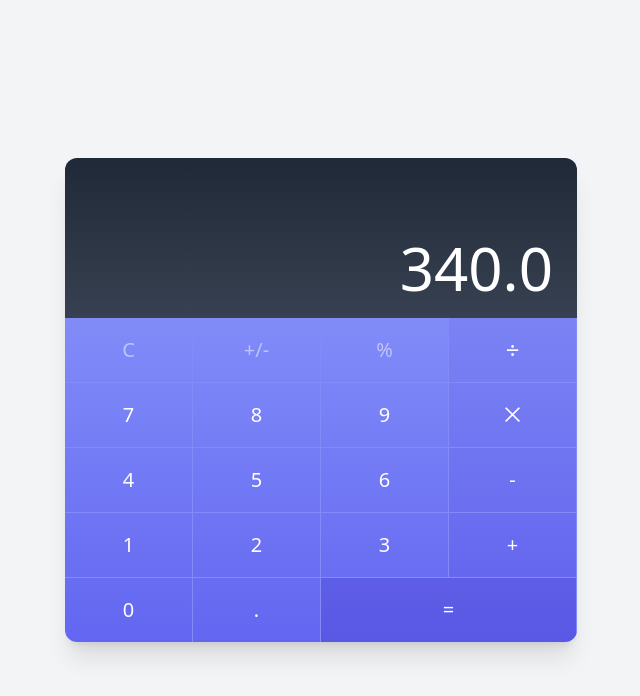
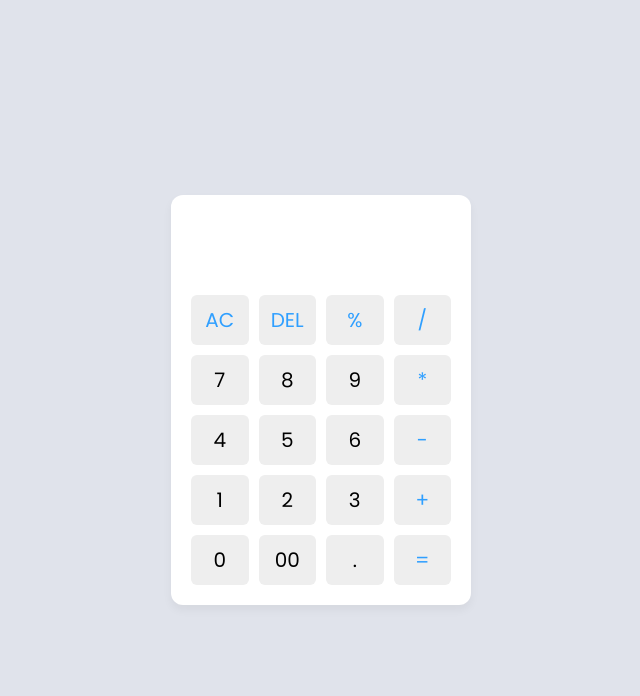
Before and after one commit to aytmamatov/calculator, a React (Vite) app: page / in a window 1280 px wide. Shown: the top 696 px of the page, without its empty margins (319-959 px from the left). Built offline with nearby package versions, Linux system fonts and the light colour scheme; the HTML template or start-up script is replaced by a standard one.

Commit message:
Updated the calculator

```diff
--- a/src/App.tsx
+++ b/src/App.tsx
@@ -1,5 +1,5 @@
 import "./app.scss";
-import Calculator from "./components/Calculator";
+import Calculator from "./components/Calculator/Calculator";
 
 function App() {
   return (
--- a/src/app.scss
+++ b/src/app.scss
@@ -1,3 +1,5 @@
+@import url("https://fonts.googleapis.com/css2?family=Poppins:wght@300;400;500;600;700&display=swap");
+
 @tailwind base;
 @tailwind components;
 @tailwind utilities;
--- a/src/components/Calculator.tsx
+++ /dev/null
@@ -1,122 +0,0 @@
-function Calculator() {
-  return (
-    <div className="min-w-screen min-h-screen bg-gray-100 flex items-center justify-center px-5 py-5">
-      <div className="w-full mx-auto rounded-xl bg-gray-100 shadow-xl text-gray-800 relative overflow-hidden max-w-lg">
-        <div className="w-full h-40 bg-gradient-to-b from-gray-800 to-gray-700 flex items-end text-right">
-          <div className="w-full py-5 px-6 text-6xl text-white font-thin">
-            340.0
-          </div>
-        </div>
-        <div className="w-full bg-gradient-to-b from-indigo-400 to-indigo-500">
-          <div className="flex w-full">
-            <div className="w-1/4 border-r border-b border-indigo-400">
-              <button className="w-full h-16 outline-none focus:outline-none hover:bg-indigo-700 hover:bg-opacity-20 text-white text-opacity-50 text-xl font-light">
-                C
-              </button>
-            </div>
-            <div className="w-1/4 border-r border-b border-indigo-400">
-              <button className="w-full h-16 outline-none focus:outline-none hover:bg-indigo-700 hover:bg-opacity-20 text-white text-opacity-50 text-xl font-light">
-                +/-
-              </button>
-            </div>
-            <div className="w-1/4 border-r border-b border-indigo-400">
-              <button className="w-full h-16 outline-none focus:outline-none hover:bg-indigo-700 hover:bg-opacity-20 text-white text-opacity-50 text-xl font-light">
-                %
-              </button>
-            </div>
-            <div className="w-1/4 border-r border-b border-indigo-400">
-              <button className="w-full h-16 outline-none focus:outline-none bg-indigo-700 bg-opacity-10 hover:bg-opacity-20 text-white text-2xl font-light">
-                ÷
-              </button>
-            </div>
-          </div>
-          <div className="flex w-full">
-            <div className="w-1/4 border-r border-b border-indigo-400">
-              <button className="w-full h-16 outline-none focus:outline-none hover:bg-indigo-700 hover:bg-opacity-20 text-white text-xl font-light">
-                7
-              </button>
-            </div>
-            <div className="w-1/4 border-r border-b border-indigo-400">
-              <button className="w-full h-16 outline-none focus:outline-none hover:bg-indigo-700 hover:bg-opacity-20 text-white text-xl font-light">
-                8
-              </button>
-            </div>
-            <div className="w-1/4 border-r border-b border-indigo-400">
-              <button className="w-full h-16 outline-none focus:outline-none hover:bg-indigo-700 hover:bg-opacity-20 text-white text-xl font-light">
-                9
-              </button>
-            </div>
-            <div className="w-1/4 border-r border-b border-indigo-400">
-              <button className="w-full h-16 outline-none focus:outline-none bg-indigo-700 bg-opacity-10 hover:bg-opacity-20 text-white text-xl font-light">
-                ⨉
-              </button>
-            </div>
-          </div>
-          <div className="flex w-full">
-            <div className="w-1/4 border-r border-b border-indigo-400">
-              <button className="w-full h-16 outline-none focus:outline-none hover:bg-indigo-700 hover:bg-opacity-20 text-white text-xl font-light">
-                4
-              </button>
-            </div>
-            <div className="w-1/4 border-r border-b border-indigo-400">
-              <button className="w-full h-16 outline-none focus:outline-none hover:bg-indigo-700 hover:bg-opacity-20 text-white text-xl font-light">
-                5
-              </button>
-            </div>
-            <div className="w-1/4 border-r border-b border-indigo-400">
-              <button className="w-full h-16 outline-none focus:outline-none hover:bg-indigo-700 hover:bg-opacity-20 text-white text-xl font-light">
-                6
-              </button>
-            </div>
-            <div className="w-1/4 border-r border-b border-indigo-400">
-              <button className="w-full h-16 outline-none focus:outline-none bg-indigo-700 bg-opacity-10 hover:bg-opacity-20 text-white text-xl font-light">
-                -
-              </button>
-            </div>
-          </div>
-          <div className="flex w-full">
-            <div className="w-1/4 border-r border-b border-indigo-400">
-              <button className="w-full h-16 outline-none focus:outline-none hover:bg-indigo-700 hover:bg-opacity-20 text-white text-xl font-light">
-                1
-              </button>
-            </div>
-            <div className="w-1/4 border-r border-b border-indigo-400">
-              <button className="w-full h-16 outline-none focus:outline-none hover:bg-indigo-700 hover:bg-opacity-20 text-white text-xl font-light">
-                2
-              </button>
-            </div>
-            <div className="w-1/4 border-r border-b border-indigo-400">
-              <button className="w-full h-16 outline-none focus:outline-none hover:bg-indigo-700 hover:bg-opacity-20 text-white text-xl font-light">
-                3
-              </button>
-            </div>
-            <div className="w-1/4 border-r border-b border-indigo-400">
-              <button className="w-full h-16 outline-none focus:outline-none bg-indigo-700 bg-opacity-10 hover:bg-opacity-20 text-white text-xl font-light">
-                +
-              </button>
-            </div>
-          </div>
-          <div className="flex w-full">
-            <div className="w-1/4 border-r border-indigo-400">
-              <button className="w-full h-16 outline-none focus:outline-none hover:bg-indigo-700 hover:bg-opacity-20 text-white text-xl font-light">
-                0
-              </button>
-            </div>
-            <div className="w-1/4 border-r border-indigo-400">
-              <button className="w-full h-16 outline-none focus:outline-none hover:bg-indigo-700 hover:bg-opacity-20 text-white text-xl font-light">
-                .
-              </button>
-            </div>
-            <div className="w-2/4 border-r border-indigo-400">
-              <button className="w-full h-16 outline-none focus:outline-none bg-indigo-700 bg-opacity-30 hover:bg-opacity-40 text-white text-xl font-light">
-                =
-              </button>
-            </div>
-          </div>
-        </div>
-      </div>
-    </div>
-  );
-}
-
-export default Calculator;
--- /dev/null
+++ b/src/components/Calculator/Calculator.tsx
@@ -0,0 +1,54 @@
+import "./calculator.scss";
+
+function Calculator() {
+  return (
+    <div className="container">
+      <input type="text" className="display" />
+
+      <div className="buttons">
+        <button className="operator" data-value="AC">
+          AC
+        </button>
+        <button className="operator" data-value="DEL">
+          DEL
+        </button>
+        <button className="operator" data-value="%">
+          %
+        </button>
+        <button className="operator" data-value="/">
+          /
+        </button>
+
+        <button data-value="7">7</button>
+        <button data-value="8">8</button>
+        <button data-value="9">9</button>
+        <button className="operator" data-value="*">
+          *
+        </button>
+
+        <button data-value="4">4</button>
+        <button data-value="5">5</button>
+        <button data-value="6">6</button>
+        <button className="operator" data-value="-">
+          -
+        </button>
+
+        <button data-value="1">1</button>
+        <button data-value="2">2</button>
+        <button data-value="3">3</button>
+        <button className="operator" data-value="+">
+          +
+        </button>
+
+        <button data-value="0">0</button>
+        <button data-value="00">00</button>
+        <button data-value=".">.</button>
+        <button className="operator" data-value="=">
+          =
+        </button>
+      </div>
+    </div>
+  );
+}
+
+export default Calculator;
--- /dev/null
+++ b/src/components/Calculator/calculator.scss
@@ -0,0 +1,59 @@
+* {
+  margin: 0;
+  padding: 0;
+  box-sizing: border-box;
+  font-family: "Poppins", sans-serif;
+}
+
+body {
+  height: 100vh;
+  display: flex;
+  align-items: center;
+  justify-content: center;
+  background: #e0e3eb;
+}
+
+.container {
+  position: relative;
+  max-width: 300px;
+  width: 100%;
+  border-radius: 12px;
+  padding: 10px 20px 20px;
+  background: #fff;
+  box-shadow: 0 5px 10px rgba(0, 0, 0, 0.05);
+}
+
+.display {
+  height: 80px;
+  width: 100%;
+  outline: none;
+  border: none;
+  text-align: right;
+  margin-bottom: 10px;
+  font-size: 25px;
+  color: #000e1a;
+  pointer-events: none;
+}
+
+.buttons {
+  display: grid;
+  grid-gap: 10px;
+  grid-template-columns: repeat(4, 1fr);
+}
+
+.buttons button {
+  padding: 10px;
+  border-radius: 6px;
+  border: none;
+  font-size: 20px;
+  cursor: pointer;
+  background-color: #eee;
+}
+
+.buttons button:active {
+  transform: scale(0.99);
+}
+
+.operator {
+  color: #2f9fff;
+}
```
Also changed, not shown: 1 other file (tests, documents, lock files or other folders).
